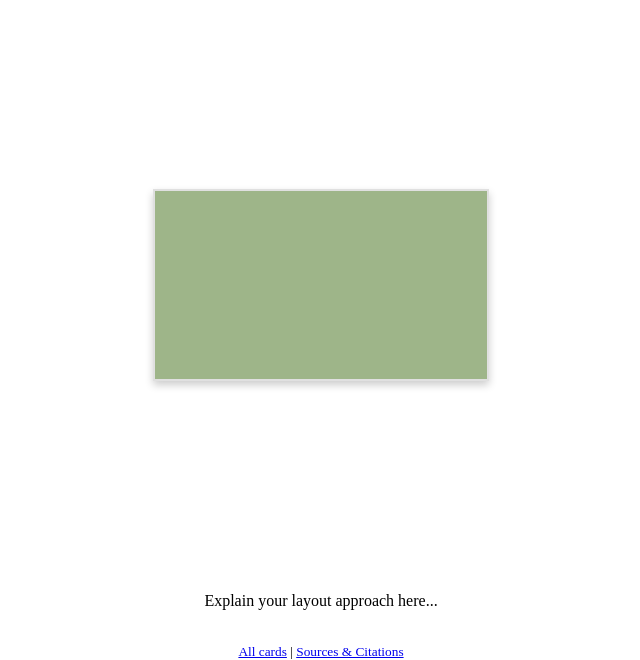
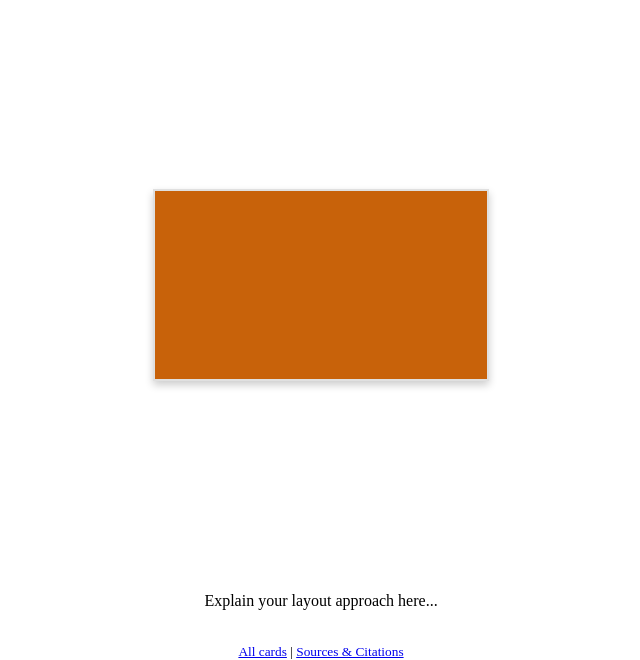
Before and after one commit to IACS-26-27/web-design-1-business-card-zeynathegoat, a website: page box.html in a window 1280 px wide. Shown: the part 140-800 px from the top of the page, without its empty margins (319-959 px from the left). Drawn offline with Linux system fonts and the light colour scheme.

Commit message:
Pending changes exported from your codespace

```diff
--- a/box.css
+++ b/box.css
@@ -21,9 +21,9 @@ h6 {
 */
 
 /* AI-generated code starts here */
-/* Student prompt: "can you make the background of the box card #9EB589" */
+/* Student prompt: "can you change the color of the box code background to c8620A" */
 .card {
-  background-color: #9EB589;
+  background-color: #C8620A;
 }
 /* AI-generated code ends here */
 
```
Also changed, not shown: citations.html (+2 -0 lines).
